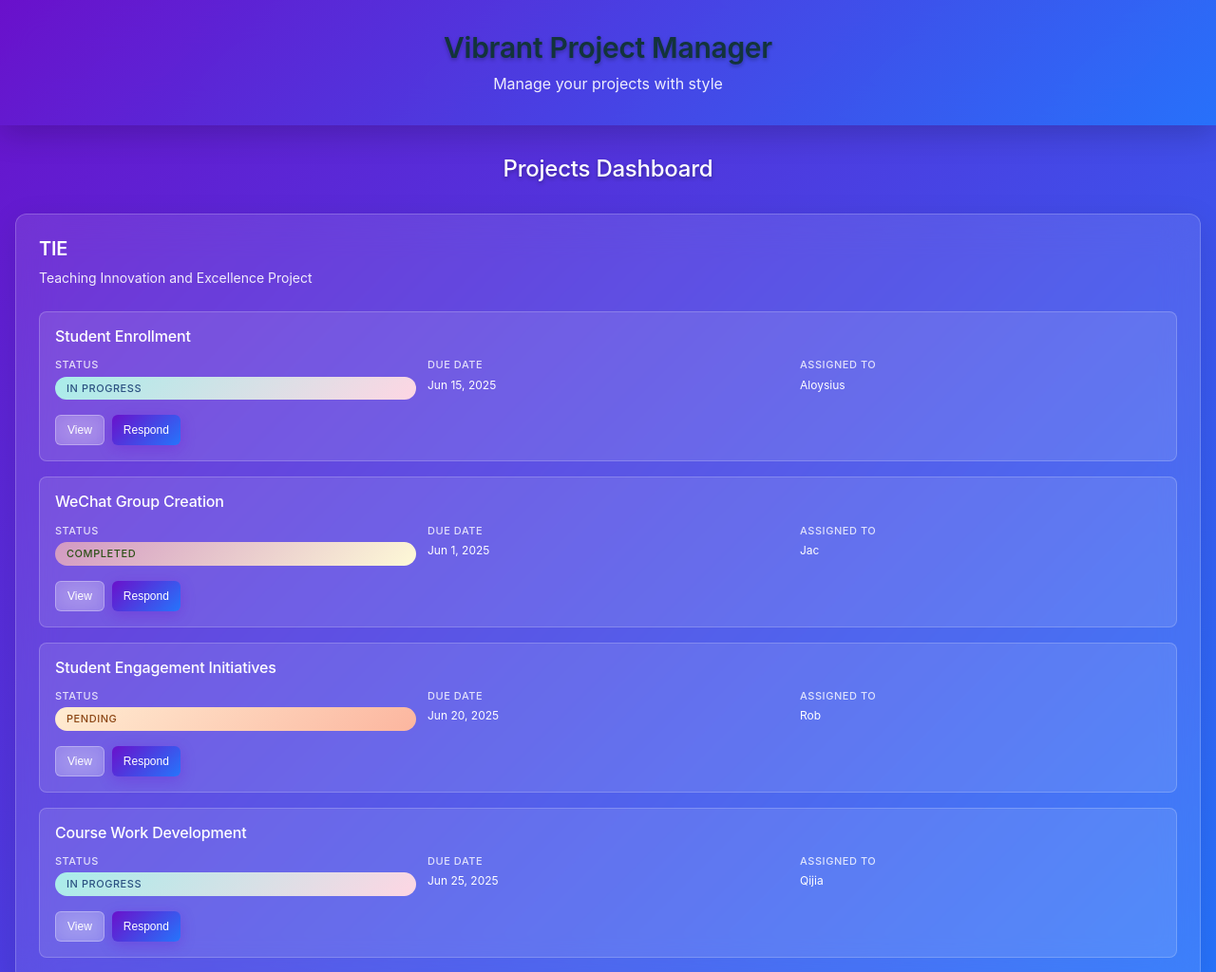
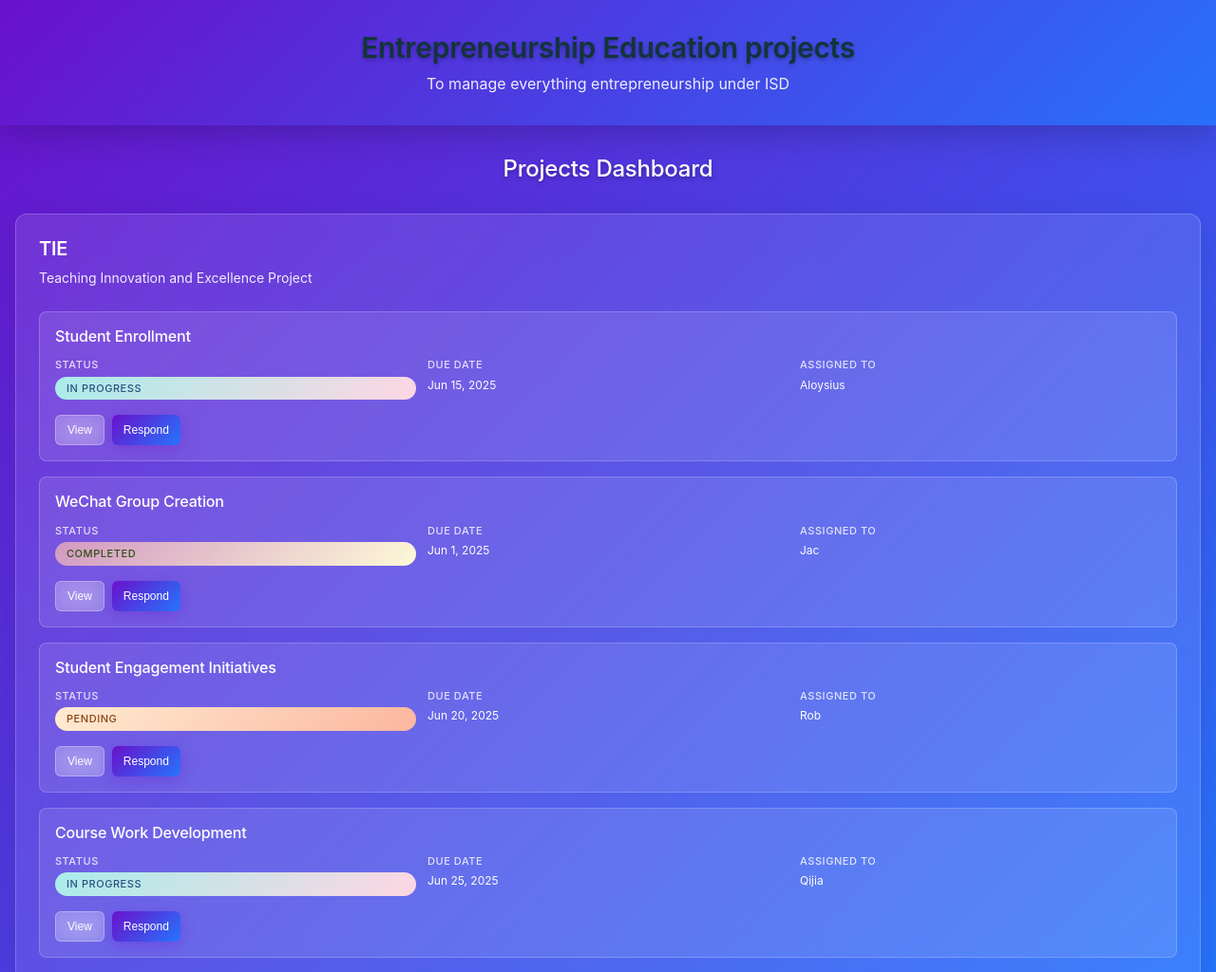
Before and after one commit to aloy89/ISD_projects, a plain HTML site: page index.html in a window 1280 px wide. Shown: the top 1024 px of the page at 95% size. Drawn offline with Linux system fonts and the light colour scheme; a web font is replaced by a local one.

Commit message:
Update index.html

```diff
--- a/index.html
+++ b/index.html
@@ -3,14 +3,14 @@
 <head>
     <meta charset="UTF-8">
     <meta name="viewport" content="width=device-width, initial-scale=1.0">
-    <title>Vibrant Project Manager</title>
+    <title>Entrepreneurship Education projects</title>
     <link rel="stylesheet" href="style.css">
 </head>
 <body>
     <header class="app-header">
         <div class="container">
-            <h1 class="app-title">Vibrant Project Manager</h1>
-            <p class="app-subtitle">Manage your projects with style</p>
+            <h1 class="app-title">Entrepreneurship Education projects</h1>
+            <p class="app-subtitle">To manage everything entrepreneurship under ISD</p>
         </div>
     </header>
 
```
